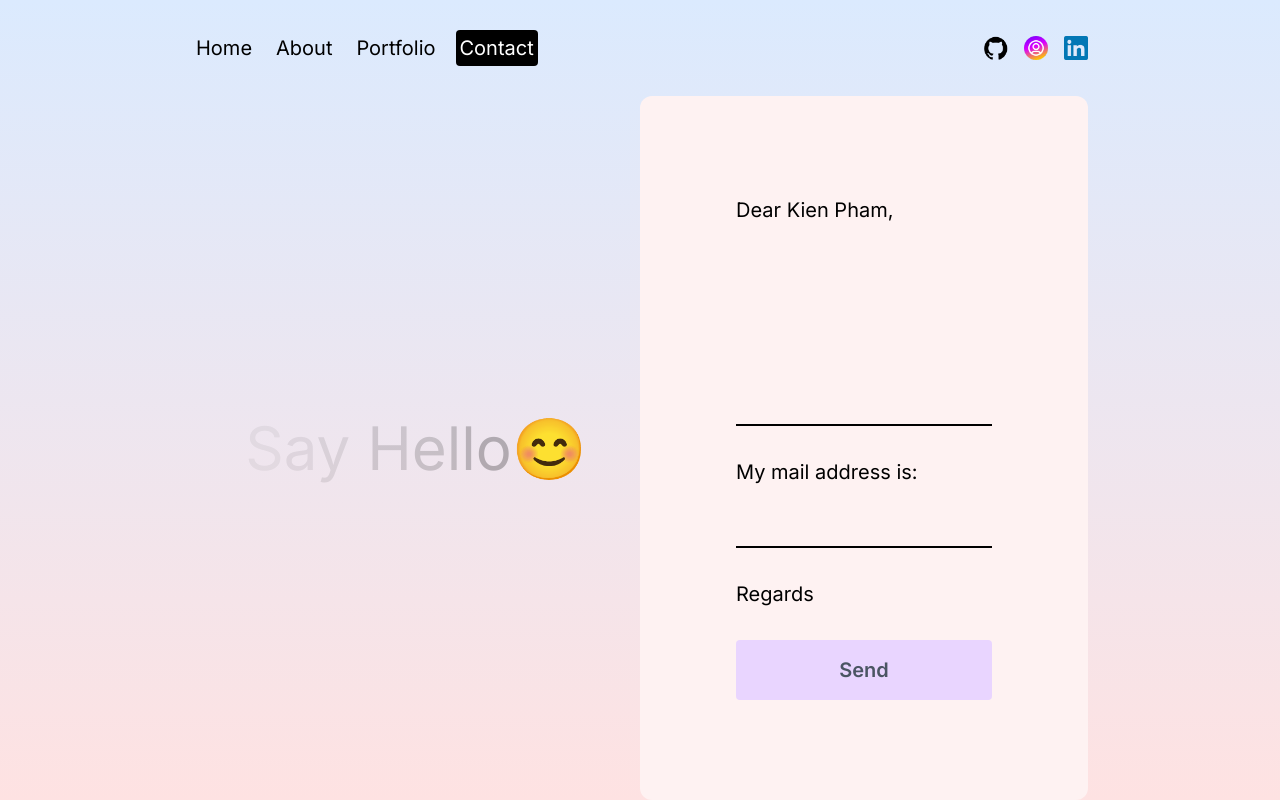
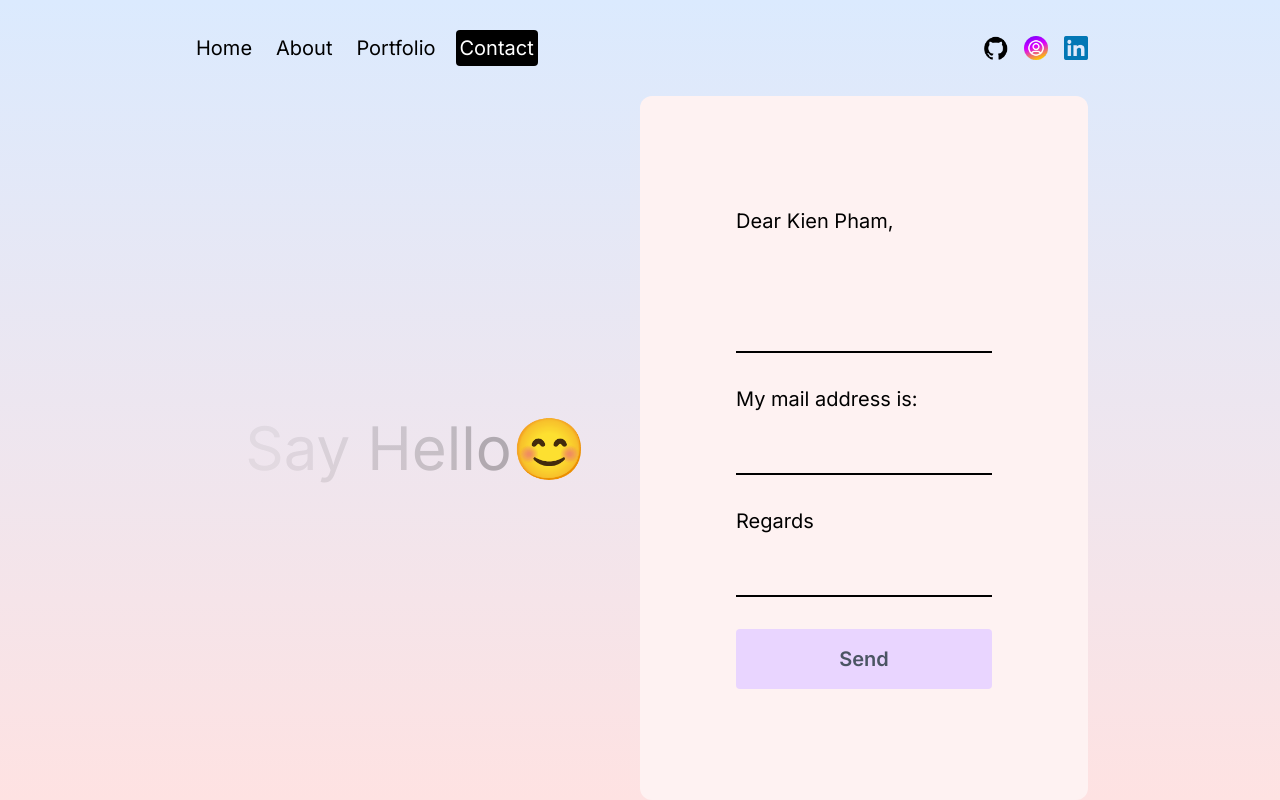
Before and after one commit to Frozen-Potato/NextJS-Portfolio, a Next.js app: page /contact in a window 1280 px wide. Built offline with nearby package versions, Linux system fonts and the light colour scheme.

Commit message:
Fix emailjs and contact form

```diff
--- a/src/app/contact/page.jsx
+++ b/src/app/contact/page.jsx
@@ -14,7 +14,7 @@
     e.preventDefault();
     setError(false);
     setSuccess(false);
-
+    console.log(e.target)
     emailjs
       .sendForm(
         process.env.NEXT_PUBLIC_SERVICE_ID,
@@ -28,6 +28,7 @@
           form.current.reset();
         },
         () => {
+          console.log(form.current)
           setError(true);
         }
       );
@@ -40,9 +41,9 @@
       animate={{ y: "0%" }}
       transition={{ duration: 1 }}
     >
-      <div className="h-full flex flex-col lg:flex-row px-4 sm:px-8 md:px-12 lg:px-20 xl:px-48">
+      <div className="h-full flex flex-col lg:flex-row px-4 sm:px-8 md:px-12 lg:px-20 xl:px-48 relative">
         {/* TEXT CONTAINER */}
-        <div className="h-1/2 lg:h-full lg:w-1/2 flex items-center justify-center text-6xl">
+        <div className="h-0 lg:h-full lg:w-1/2 flex items-center justify-center text-6xl">
           <div>
             {text.split("").map((letter, index) => (
               <motion.span
@@ -65,21 +66,26 @@
         <form
           onSubmit={sendEmail}
           ref={form}
-          className="h-1/2 lg:h-full lg:w-1/2 bg-red-50 rounded-xl text-xl flex flex-col gap-8 justify-center p-24"
+          className="h-full lg:h-full lg:w-1/2 bg-red-50 rounded-xl text-xl flex flex-col gap-8 justify-center p-12 lg:p-24"
         >
           <span>Dear Kien Pham,</span>
           <textarea
-            rows={6}
+            rows={3}
             className="bg-transparent border-b-2 border-b-black outline-none resize-none"
-            name="user_message"
+            name="message"
           />
           <span>My mail address is:</span>
           <input
-            name="user_email"
+            name="from_email"
             type="text"
             className="bg-transparent border-b-2 border-b-black outline-none"
           />
           <span>Regards</span>
+          <input
+            name="from_name"
+            type="text"
+            className="bg-transparent border-b-2 border-b-black outline-none"
+          />
           <button className="bg-purple-200 rounded font-semibold text-gray-600 p-4">
             Send
           </button>
```
Also changed, not shown: 1 other file (tests, documents, lock files or other folders).
